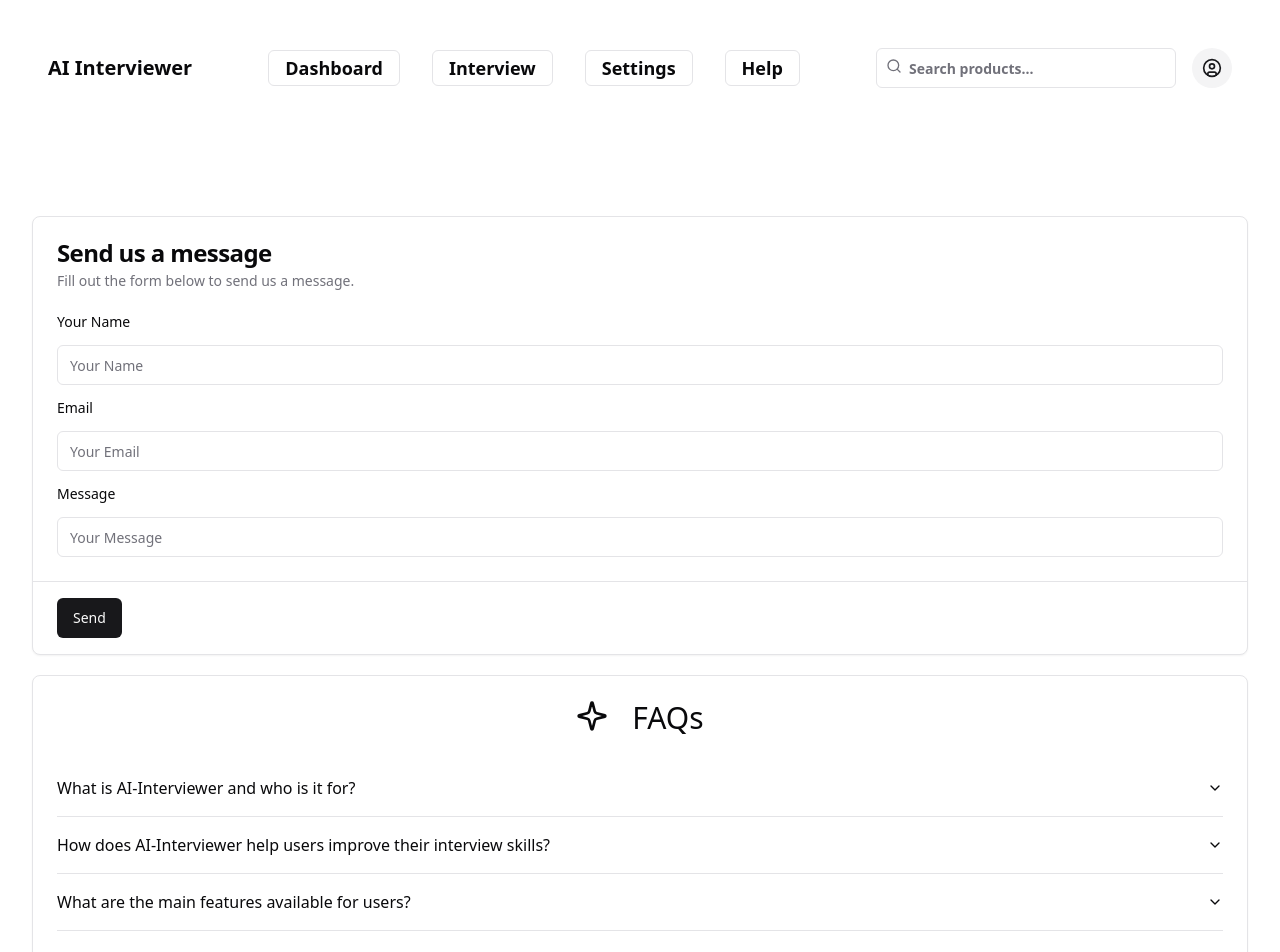
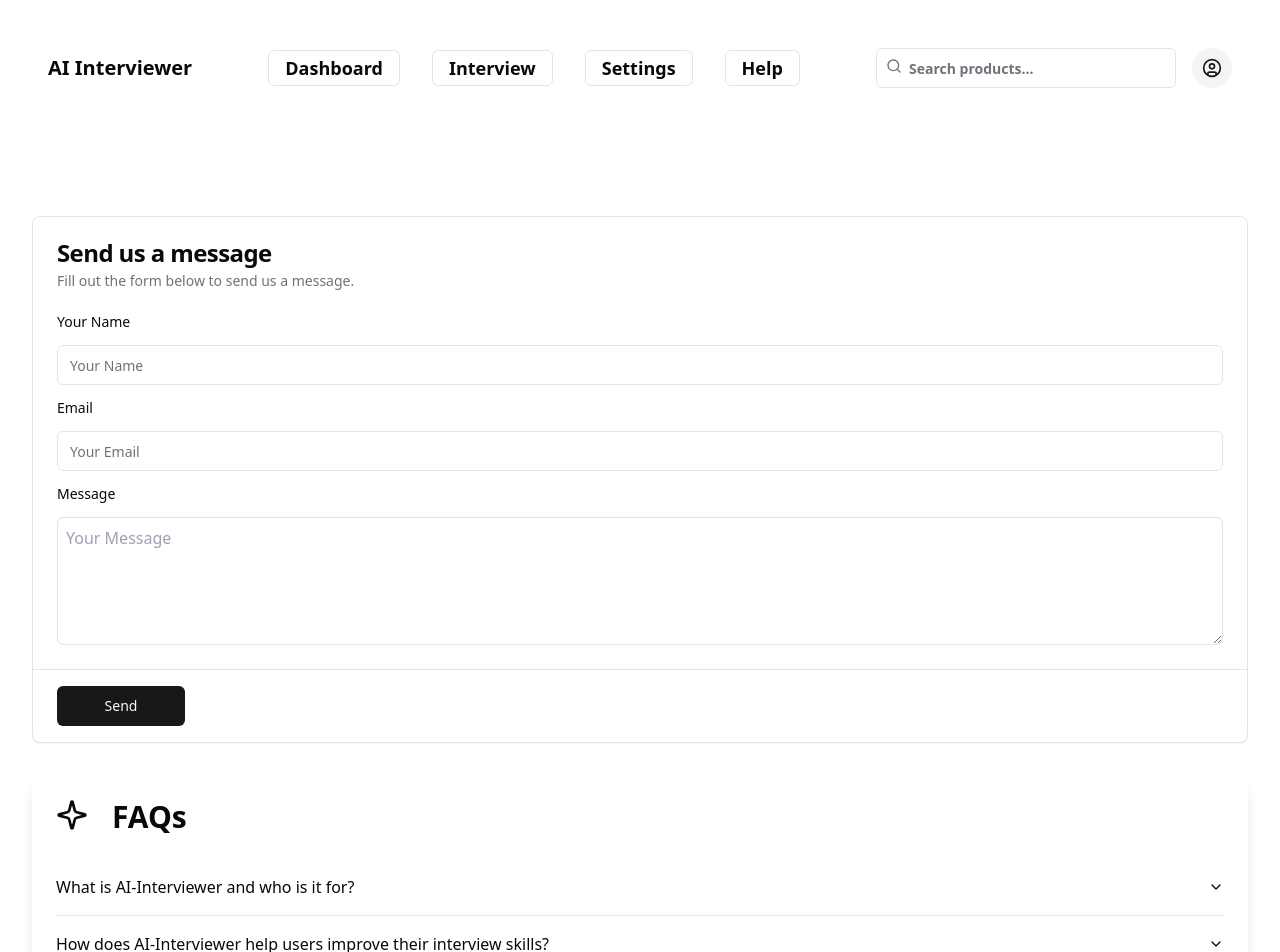
Before and after one commit to Yashism/AI-Interviewer-fullstack, a Next.js app in the folder ai-interviewer/: page /help in a window 1280 px wide. Shown: the top 952 px of the page. Built offline with nearby package versions, Linux system fonts and the light colour scheme.

Commit message:
styles updated

```diff
--- a/ai-interviewer/src/components/F&q.tsx
+++ b/ai-interviewer/src/components/F&q.tsx
@@ -10,9 +10,9 @@ import {
     return (
       <>
         <div className="w-full gap-4 p-6">
-          <div className="flex flex-row-2 gap-6 tems-center justify-center">
+          <div className="flex flex-row-2 gap-6 ">
           <Sparkle className="h-8 w-8" />
-            <h1 className="text-3xl items-center font-work-sans">FAQs</h1>
+            <h1 className="text-3xl items-center font-work-sans font-bold">FAQs</h1>
           </div>
           <Accordion
             type="single"
--- a/ai-interviewer/src/components/ui/accordion.tsx
+++ b/ai-interviewer/src/components/ui/accordion.tsx
@@ -28,7 +28,7 @@ const AccordionTrigger = React.forwardRef<
     <AccordionPrimitive.Trigger
       ref={ref}
       className={cn(
-        "flex flex-1 items-center justify-between py-4 font-medium transition-all hover:underline [&[data-state=open]>svg]:rotate-180",
+        "flex flex-1 items-center justify-between py-4 font-medium transition-all hover:text-gray-600 [&[data-state=open]>svg]:rotate-180",
         className
       )}
       {...props}
@@ -46,7 +46,7 @@ const AccordionContent = React.forwardRef<
 >(({ className, children, ...props }, ref) => (
   <AccordionPrimitive.Content
     ref={ref}
-    className="overflow-hidden text-sm transition-all data-[state=closed]:animate-accordion-up data-[state=open]:animate-accordion-down"
+    className="overflow-hidden text-lg font-normal transition-all data-[state=closed]:animate-accordion-up data-[state=open]:animate-accordion-down"
     {...props}
   >
     <div className={cn("pb-4 pt-0", className)}>{children}</div>
--- a/ai-interviewer/src/pages/help.tsx
+++ b/ai-interviewer/src/pages/help.tsx
@@ -48,15 +48,15 @@ import { FaqElement } from "@/components/F&q";
             >
               Message
             </label>
-            <Input placeholder="Your Message" />
+            <textarea placeholder="Your Message" className="resize-y p-2 border rounded-md h-32 focus:border-black" />
           </form>
         </CardContent>
         <CardFooter className="border-t px-6 py-4">
-          <Button>Send</Button>
+          <Button className="w-32">Send</Button>
         </CardFooter>
       </Card>
-      <div className="mt-5 mb-5">
-      <Card> <FaqElement/></Card>
+      <div className="mt-8 mb-5 shadow-lg">
+       <FaqElement/>
       </div>
     </div>
   </div>
```
